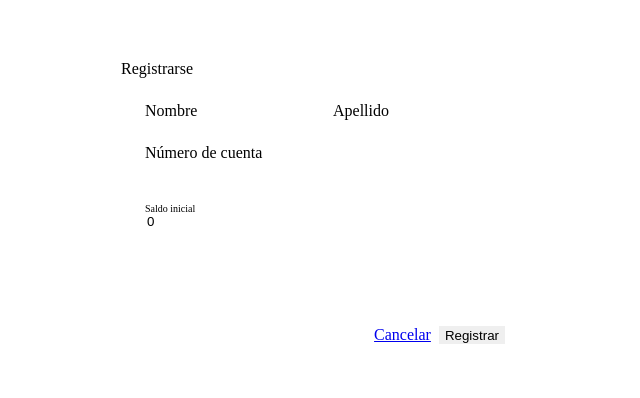
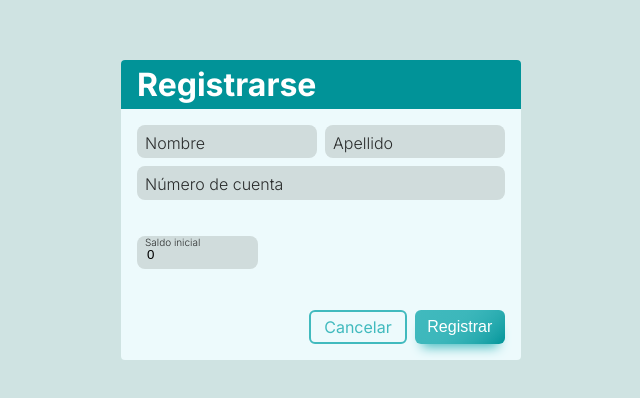
Before and after one commit to FabricioOlivera/frontend-test, a Next.js app: page /register in a window 1280 px wide. Shown: the part 190-588 px from the top of the page, without its empty margins (319-959 px from the left). Built offline with nearby package versions, Linux system fonts and the light colour scheme.

Commit message:
feat: add theme and font to the application

```diff
--- a/src/app/layout.tsx
+++ b/src/app/layout.tsx
@@ -1,17 +1,9 @@
+import { Inter } from "next/font/google";
 import type { Metadata } from "next";
-import localFont from "next/font/local";
 import "./globals.css";
+import "./theme.css";
 
-const geistSans = localFont({
-  src: "./fonts/GeistVF.woff",
-  variable: "--font-geist-sans",
-  weight: "100 900",
-});
-const geistMono = localFont({
-  src: "./fonts/GeistMonoVF.woff",
-  variable: "--font-geist-mono",
-  weight: "100 900",
-});
+const inter = Inter({ subsets: ["latin"] });
 
 export const metadata: Metadata = {
   title: "Create Next App",
@@ -25,9 +17,7 @@
 }>) {
   return (
     <html lang="en">
-      <body className={`${geistSans.variable} ${geistMono.variable}`}>
-        {children}
-      </body>
+      <body className={`${inter.className}`}>{children}</body>
     </html>
   );
 }
```
